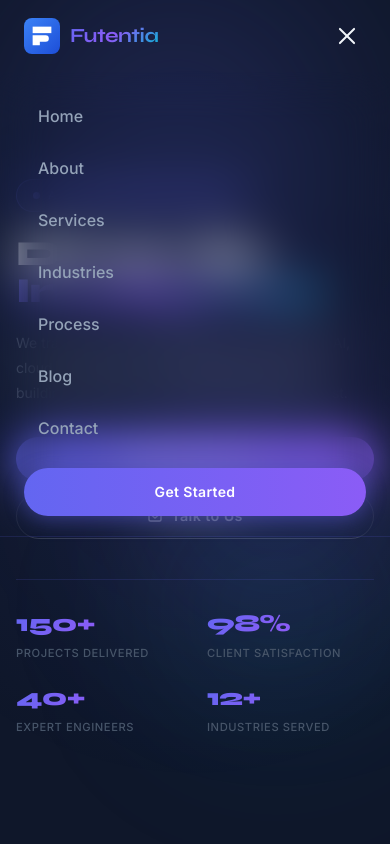
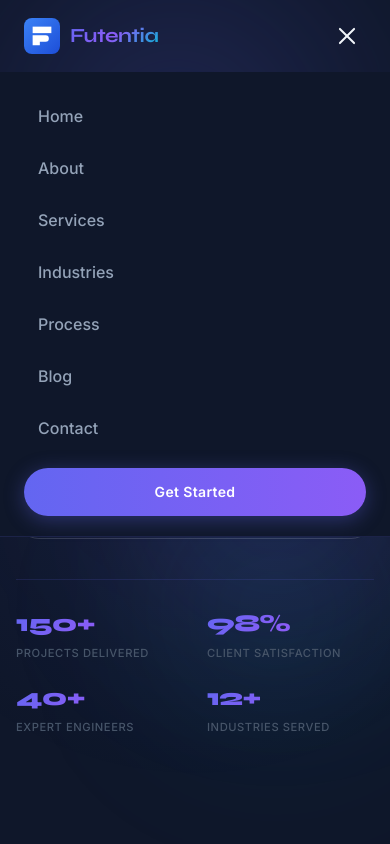
Before and after one commit to chaityabelani/Flutentia, a React (Vite) app: page / in a window 390 px wide. Both pictures are taken after a click on the button "Toggle menu". Shown: the top 844 px of the page. Built offline with nearby package versions, Linux system fonts and the light colour scheme.

Commit message:
feat: implement responsive Navbar component with dropdown menus and scroll-aware styling

```diff
--- a/src/components/Navbar.jsx
+++ b/src/components/Navbar.jsx
@@ -120,7 +120,7 @@ export default function Navbar() {
 
       {/* Mobile menu */}
       {mobileOpen && (
-        <div className="lg:hidden fixed top-[72px] inset-x-0 bg-bg-primary/97 backdrop-blur-xl
+        <div className="lg:hidden fixed top-[72px] inset-x-0 bg-bg-primary
                         border-b border-accent-primary/15 px-6 py-5 flex flex-col gap-1 animate-fade-in">
           {navLinks.map((link) => (
             <a key={link.label} href={link.href}
```
